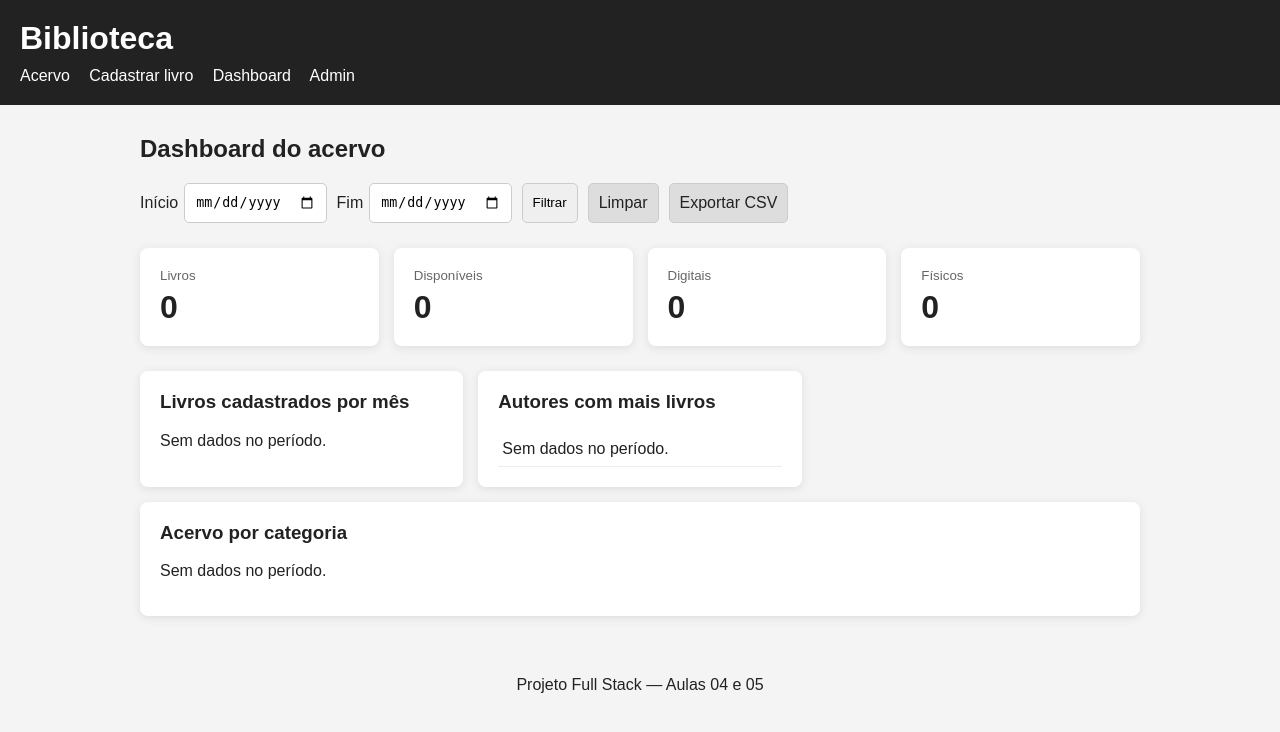
After one commit to Guimmy-A/biblioteca, a Django app: page /dashboard/ in a window 1280 px wide. The commit adds this page. Shown: the top 732 px of the page. Run offline with Django 5.2, Linux system fonts and the light colour scheme; data that the repository does not hold is empty.

Commit message:
dashboard e relatórios

```diff
--- /dev/null
+++ b/acervo/dashboard.py
@@ -0,0 +1,68 @@
+"""Métricas do dashboard.
+
+Toda função recebe um queryset base (já filtrado por período) e devolve
+dados simples (dict/list), prontos para o template, a API e o CSV.
+"""
+from django.db.models import Count, Q
+from django.db.models.functions import TruncMonth
+
+from .models import Livro
+
+ROTULOS_CATEGORIA = dict(Livro.CATEGORIAS)
+
+
+def kpis(base):
+    """KPIs: vários totais em uma só consulta (aggregate + Count com filtro)."""
+    return base.aggregate(
+        total=Count("id"),
+        disponiveis=Count("id", filter=Q(disponivel=True)),
+        digitais=Count("id", filter=Q(tipo_acervo="DIGITAL")),
+        fisicos=Count("id", filter=Q(tipo_acervo="FISICO")),
+    )
+
+
+def ranking_autores(base, limite=5):
+    """Ranking: os autores com mais livros no acervo."""
+    return list(
+        base.values("autor")
+        .annotate(total=Count("id"))
+        .order_by("-total", "autor")[:limite]
+    )
+
+
+def livros_por_mes(base):
+    """Série no tempo: livros cadastrados por mês."""
+    qs = (
+        base.annotate(mes=TruncMonth("criado_em"))
+        .values("mes")
+        .annotate(total=Count("id"))
+        .order_by("mes")
+    )
+    return [{"mes": r["mes"].strftime("%m/%Y"), "total": r["total"]} for r in qs]
+
+
+def distribuicao_categoria(base):
+    """Distribuição: fatias do acervo por categoria (classificação 000–900)."""
+    qs = (
+        base.values("categoria")
+        .annotate(total=Count("id"))
+        .order_by("categoria")
+    )
+    return [
+        {
+            "categoria": r["categoria"],
+            "rotulo": ROTULOS_CATEGORIA.get(r["categoria"], r["categoria"]),
+            "total": r["total"],
+        }
+        for r in qs
+    ]
+
+
+def calcular_metricas(base):
+    """Reúne todas as métricas; usada pela view HTML e pela API JSON."""
+    return {
+        "kpis": kpis(base),
+        "ranking": ranking_autores(base),
+        "por_mes": livros_por_mes(base),
+        "distribuicao": distribuicao_categoria(base),
+    }
--- a/acervo/forms.py
+++ b/acervo/forms.py
@@ -13,3 +13,38 @@ class LivroForm(forms.ModelForm):
             "tipo_acervo": "Tipo de acervo",
             "categoria": "Categoria",
         }
+
+
+class PeriodoForm(forms.Form):
+    """Filtro de período do dashboard (datas de cadastro do livro).
+
+    Valida e converte as datas vindas da URL: um texto como "abc" vira erro
+    de formulário em vez de erro 500.
+    """
+    inicio = forms.DateField(
+        required=False,
+        label="Início",
+        widget=forms.DateInput(attrs={"type": "date"}),
+    )
+    fim = forms.DateField(
+        required=False,
+        label="Fim",
+        widget=forms.DateInput(attrs={"type": "date"}),
+    )
+
+    def clean(self):
+        dados = super().clean()
+        inicio, fim = dados.get("inicio"), dados.get("fim")
+        if inicio and fim and inicio > fim:
+            raise forms.ValidationError("A data inicial não pode ser maior que a final.")
+        return dados
+
+
+def filtrar_periodo(form, qs):
+    """Aplica o período já validado ao queryset; formulário inválido não filtra."""
+    if form.is_valid():
+        if form.cleaned_data["inicio"]:
+            qs = qs.filter(criado_em__date__gte=form.cleaned_data["inicio"])
+        if form.cleaned_data["fim"]:
+            qs = qs.filter(criado_em__date__lte=form.cleaned_data["fim"])
+    return qs
--- /dev/null
+++ b/acervo/static/acervo/dashboard.js
@@ -0,0 +1,55 @@
+// Gráficos do dashboard. Os dados chegam da view via json_script.
+(function () {
+    function lerDados(id) {
+        const el = document.getElementById(id);
+        return el ? JSON.parse(el.textContent) : [];
+    }
+
+    // Se o Chart.js não carregou (sem internet, CDN bloqueado), a página segue funcionando.
+    if (typeof Chart === 'undefined') {
+        return;
+    }
+
+    const porMes = lerDados('dados-mes');
+    const canvasMes = document.getElementById('grafico-mes');
+    if (canvasMes && porMes.length) {
+        new Chart(canvasMes, {
+            type: 'bar',
+            data: {
+                labels: porMes.map(d => d.mes),
+                datasets: [{
+                    label: 'Livros cadastrados',
+                    data: porMes.map(d => d.total),
+                    backgroundColor: '#2c3e50'
+                }]
+            },
+            options: {
+                maintainAspectRatio: false,
+                plugins: { legend: { display: false } },
+                scales: { y: { beginAtZero: true, ticks: { precision: 0 } } }
+            }
+        });
+    }
+
+    const porCategoria = lerDados('dados-categoria');
+    const canvasCategoria = document.getElementById('grafico-categoria');
+    if (canvasCategoria && porCategoria.length) {
+        new Chart(canvasCategoria, {
+            type: 'bar',
+            data: {
+                labels: porCategoria.map(d => d.rotulo),
+                datasets: [{
+                    label: 'Livros',
+                    data: porCategoria.map(d => d.total),
+                    backgroundColor: '#3b6ea5'
+                }]
+            },
+            options: {
+                indexAxis: 'y',
+                maintainAspectRatio: false,
+                plugins: { legend: { display: false } },
+                scales: { x: { beginAtZero: true, ticks: { precision: 0 } } }
+            }
+        });
+    }
+})();
--- a/acervo/static/acervo/estilo.css
+++ b/acervo/static/acervo/estilo.css
@@ -12,3 +12,20 @@ article { background: white; padding: 20px; border-radius: 8px; box-shadow: 0 2p
 .formulario { background: white; padding: 20px; border-radius: 8px; }
 .formulario input, .formulario select { width: 100%; box-sizing: border-box; }
 footer { text-align: center; padding: 30px; }
+
+/* Dashboard */
+.pesquisa label { display: flex; align-items: center; gap: 6px; }
+.erros { background: #fdecea; border: 1px solid #f5c6cb; color: #8a1f17; padding: 10px 15px; border-radius: 6px; margin-bottom: 20px; }
+.erros p { margin: 4px 0; }
+.kpis { display: grid; grid-template-columns: repeat(auto-fit, minmax(160px, 1fr)); gap: 15px; margin-bottom: 25px; }
+.kpi { background: white; padding: 20px; border-radius: 8px; box-shadow: 0 2px 8px #ddd; }
+.kpi small { display: block; color: #666; margin-bottom: 6px; }
+.kpi strong { font-size: 2rem; }
+.paineis { display: grid; grid-template-columns: repeat(auto-fit, minmax(320px, 1fr)); gap: 15px; }
+.painel { background: white; padding: 20px; border-radius: 8px; box-shadow: 0 2px 8px #ddd; }
+.painel.largo { grid-column: 1 / -1; }
+.painel h3 { margin-top: 0; }
+.grafico { position: relative; height: 280px; }
+.painel table { width: 100%; border-collapse: collapse; }
+.painel td { padding: 8px 4px; border-bottom: 1px solid #eee; }
+.painel td.num { text-align: right; font-weight: bold; }
--- /dev/null
+++ b/acervo/templates/acervo/dashboard.html
@@ -0,0 +1,70 @@
+{% extends "base.html" %}
+{% load static %}
+{% block title %}Dashboard{% endblock %}
+{% block conteudo %}
+<h2>Dashboard do acervo</h2>
+
+<form method="get" class="pesquisa">
+    <label>{{ form.inicio.label }} {{ form.inicio }}</label>
+    <label>{{ form.fim.label }} {{ form.fim }}</label>
+    <button type="submit">Filtrar</button>
+    <a class="limpar" href="{% url 'dashboard' %}">Limpar</a>
+    <a class="limpar" href="{% url 'exportar_csv' %}{% if querystring %}?{{ querystring }}{% endif %}">Exportar CSV</a>
+</form>
+
+{% if form.errors %}
+<div class="erros">
+    {% for campo in form %}{% for erro in campo.errors %}<p>{{ campo.label }}: {{ erro }}</p>{% endfor %}{% endfor %}
+    {% for erro in form.non_field_errors %}<p>{{ erro }}</p>{% endfor %}
+    <p>O filtro de período não foi aplicado.</p>
+</div>
+{% endif %}
+
+<div class="kpis">
+    <div class="kpi"><small>Livros</small><strong>{{ kpis.total }}</strong></div>
+    <div class="kpi"><small>Disponíveis</small><strong>{{ kpis.disponiveis }}</strong></div>
+    <div class="kpi"><small>Digitais</small><strong>{{ kpis.digitais }}</strong></div>
+    <div class="kpi"><small>Físicos</small><strong>{{ kpis.fisicos }}</strong></div>
+</div>
+
+<div class="paineis">
+    <section class="painel">
+        <h3>Livros cadastrados por mês</h3>
+        {% if por_mes %}
+        {{ por_mes|json_script:"dados-mes" }}
+        <div class="grafico"><canvas id="grafico-mes"></canvas></div>
+        {% else %}
+        <p>Sem dados no período.</p>
+        {% endif %}
+    </section>
+
+    <section class="painel">
+        <h3>Autores com mais livros</h3>
+        <table>
+            {% for item in ranking %}
+            <tr>
+                <td>{{ item.autor }}</td>
+                <td class="num">{{ item.total }}</td>
+            </tr>
+            {% empty %}
+            <tr><td>Sem dados no período.</td></tr>
+            {% endfor %}
+        </table>
+    </section>
+
+    <section class="painel largo">
+        <h3>Acervo por categoria</h3>
+        {% if distribuicao %}
+        {{ distribuicao|json_script:"dados-categoria" }}
+        <div class="grafico"><canvas id="grafico-categoria"></canvas></div>
+        {% else %}
+        <p>Sem dados no período.</p>
+        {% endif %}
+    </section>
+</div>
+{% endblock %}
+
+{% block scripts %}
+<script src="https://cdn.jsdelivr.net/npm/chart.js@4/dist/chart.umd.js"></script>
+<script src="{% static 'acervo/dashboard.js' %}"></script>
+{% endblock %}
--- a/acervo/urls.py
+++ b/acervo/urls.py
@@ -5,4 +5,7 @@ urlpatterns = [
     path("", views.lista_livros, name="inicio"),
     path("livros/", views.lista_livros, name="lista"),
     path("livros/novo/", views.novo_livro, name="novo"),
+    path("dashboard/", views.dashboard, name="dashboard"),
+    path("dashboard/exportar/", views.exportar_csv, name="exportar_csv"),
+    path("dashboard/api/", views.dashboard_api, name="dashboard_api"),
 ]
--- a/acervo/views.py
+++ b/acervo/views.py
@@ -1,5 +1,11 @@
+import csv
+
+from django.http import HttpResponse, JsonResponse
 from django.shortcuts import render, redirect
-from .forms import LivroForm
+from django.utils import timezone
+
+from .dashboard import calcular_metricas
+from .forms import LivroForm, PeriodoForm, filtrar_periodo
 from .models import Livro
 
 def lista_livros(request):
@@ -33,3 +39,56 @@ def novo_livro(request):
     else:
         form = LivroForm()
     return render(request, "acervo/form.html", {"form": form})
+
+
+# ---------------------------------------------------------------------------
+# Dashboard e relatórios (Aula 17)
+# ---------------------------------------------------------------------------
+
+def _base_filtrada(request):
+    """Uma base filtrada por período: todas as métricas e o CSV derivam dela."""
+    form = PeriodoForm(request.GET)
+    return form, filtrar_periodo(form, Livro.objects.all())
+
+
+def dashboard(request):
+    form, base = _base_filtrada(request)
+    contexto = calcular_metricas(base)
+    contexto["form"] = form
+    contexto["querystring"] = request.GET.urlencode()
+    return render(request, "acervo/dashboard.html", contexto)
+
+
+def dashboard_api(request):
+    """Mesmas métricas do dashboard em JSON, para outros clientes."""
+    _, base = _base_filtrada(request)
+    return JsonResponse(calcular_metricas(base))
+
+
+def _celula_segura(valor):
+    """Evita que o Excel trate texto como fórmula (células com = + - @)."""
+    texto = str(valor)
+    if texto and texto[0] in ("=", "+", "-", "@", "\t", "\r"):
+        return "'" + texto
+    return texto
+
+
+def exportar_csv(request):
+    _, base = _base_filtrada(request)
+    resp = HttpResponse(content_type="text/csv; charset=utf-8")
+    resp["Content-Disposition"] = 'attachment; filename="livros.csv"'
+    resp.write("\ufeff")  # BOM: o Excel abre os acentos corretamente
+    w = csv.writer(resp)
+    w.writerow(["Título", "Autor", "Ano", "Tipo de acervo", "Categoria",
+                "Disponível", "Cadastrado em"])
+    for livro in base.order_by("titulo"):
+        w.writerow([
+            _celula_segura(livro.titulo),
+            _celula_segura(livro.autor),
+            livro.ano,
+            livro.get_tipo_acervo_display(),
+            livro.get_categoria_display(),
+            "Sim" if livro.disponivel else "Não",
+            timezone.localtime(livro.criado_em).strftime("%d/%m/%Y %H:%M"),
+        ])
+    return resp
--- a/templates/base.html
+++ b/templates/base.html
@@ -12,6 +12,7 @@
     <nav>
         <a href="{% url 'lista' %}">Acervo</a>
         <a href="{% url 'novo' %}">Cadastrar livro</a>
+        <a href="{% url 'dashboard' %}">Dashboard</a>
         <a href="/admin/">Admin</a>
     </nav>
 </header>
@@ -19,5 +20,6 @@
     {% block conteudo %}{% endblock %}
 </main>
 <footer>Projeto Full Stack — Aulas 04 e 05</footer>
+{% block scripts %}{% endblock %}
 </body>
 </html>
```
Also changed, not shown: acervo/models.py (+8 -0 lines), acervo/tests.py (added, +180 -0 lines), README.md, acervo/migrations/0002_livro_criado_em.py (added).
